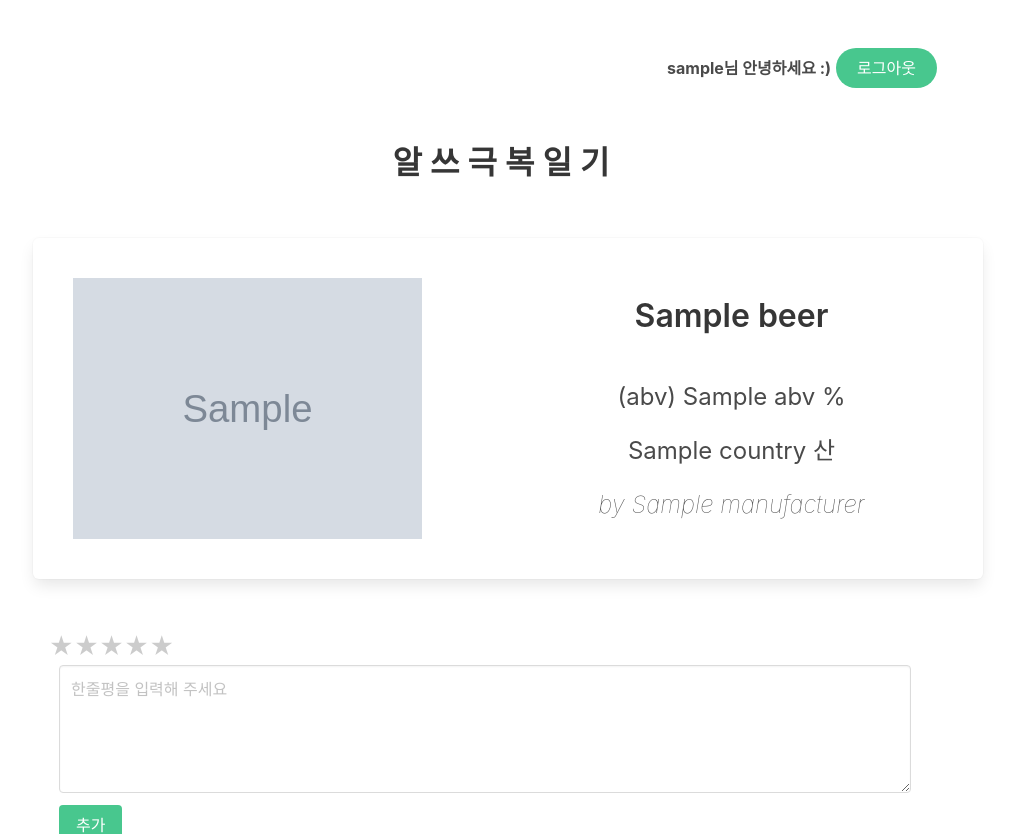
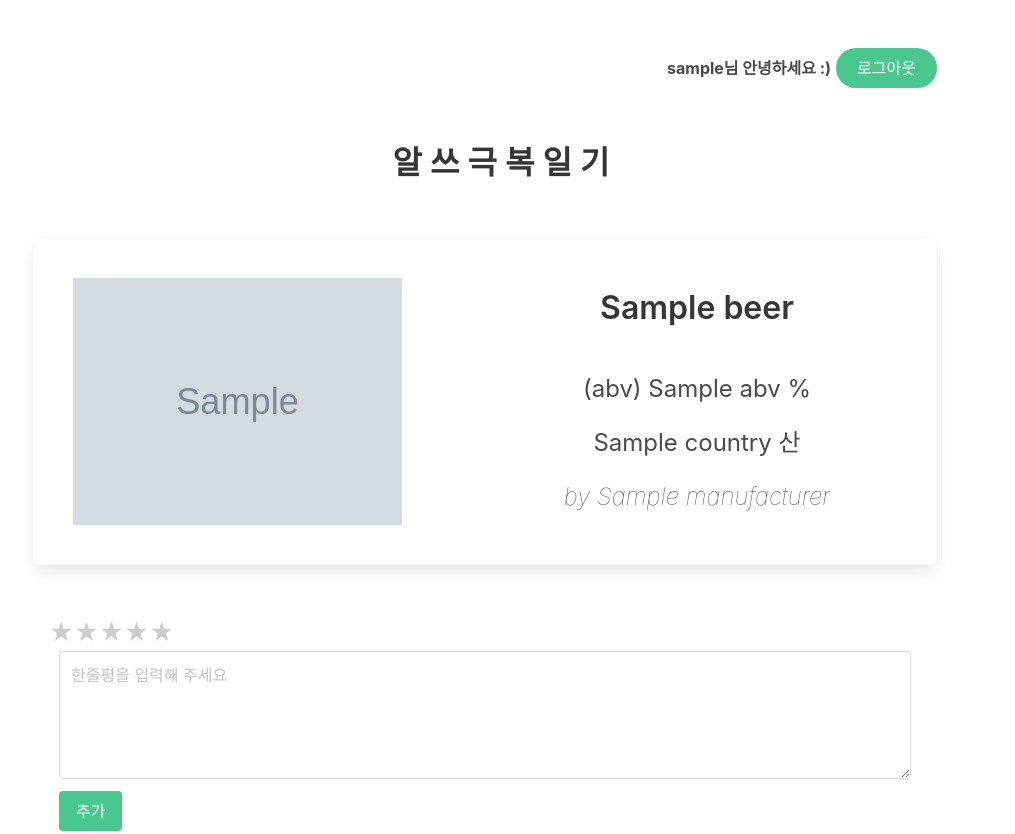
Before and after one commit to JahunSeo/alcohol-garbage, a Flask app: template templates/detail.html in a window 1280 px wide. Shown: the top 834 px of the page, without its empty margins (155-1170 px from the left). Run offline with Flask 2, Linux system fonts and the light colour scheme; the template is opened without the code that fills it: most values are stand-ins (such as "Sample title", 1, 10 or a date in 2020); grey boxes marked "Sample" are stand-in pictures; parts of the project's set-up code (start-up, migrations or seed data) failed here and were passed over; some libraries are stand-ins or nearby versions.

Commit message:
[seo]final

```diff
--- a/static/css/cards.css
+++ b/static/css/cards.css
@@ -10,6 +10,7 @@
   align-items: center;
   justify-content: center;
   height: 150px;
+  min-width: 300px;
 }
 
 .mainTitle {
@@ -39,6 +40,8 @@
 .search-section {
   background-color: #eeeeee;
   padding: 30px 20px;
+  min-width: 250px;
+  height: auto;
 }
 
 .abv-title {
@@ -90,7 +93,8 @@
 
 .detail-wrap {
   position: center;
-  width: 950px;
+  height: auto;
+  min-width: 250px;
 }
 
 .detail-beer-manufacturer {
```
Also changed, not shown: templates/detail.html (line endings or trailing spaces).
